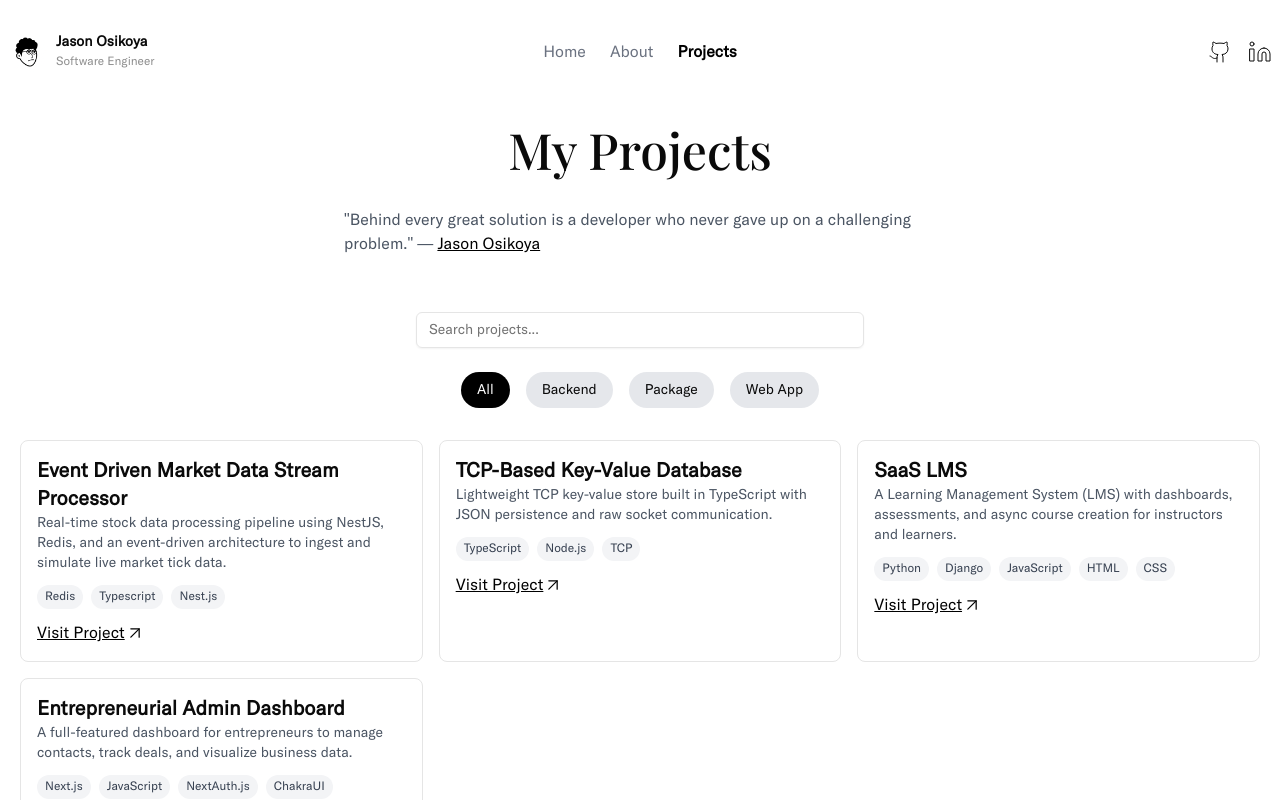
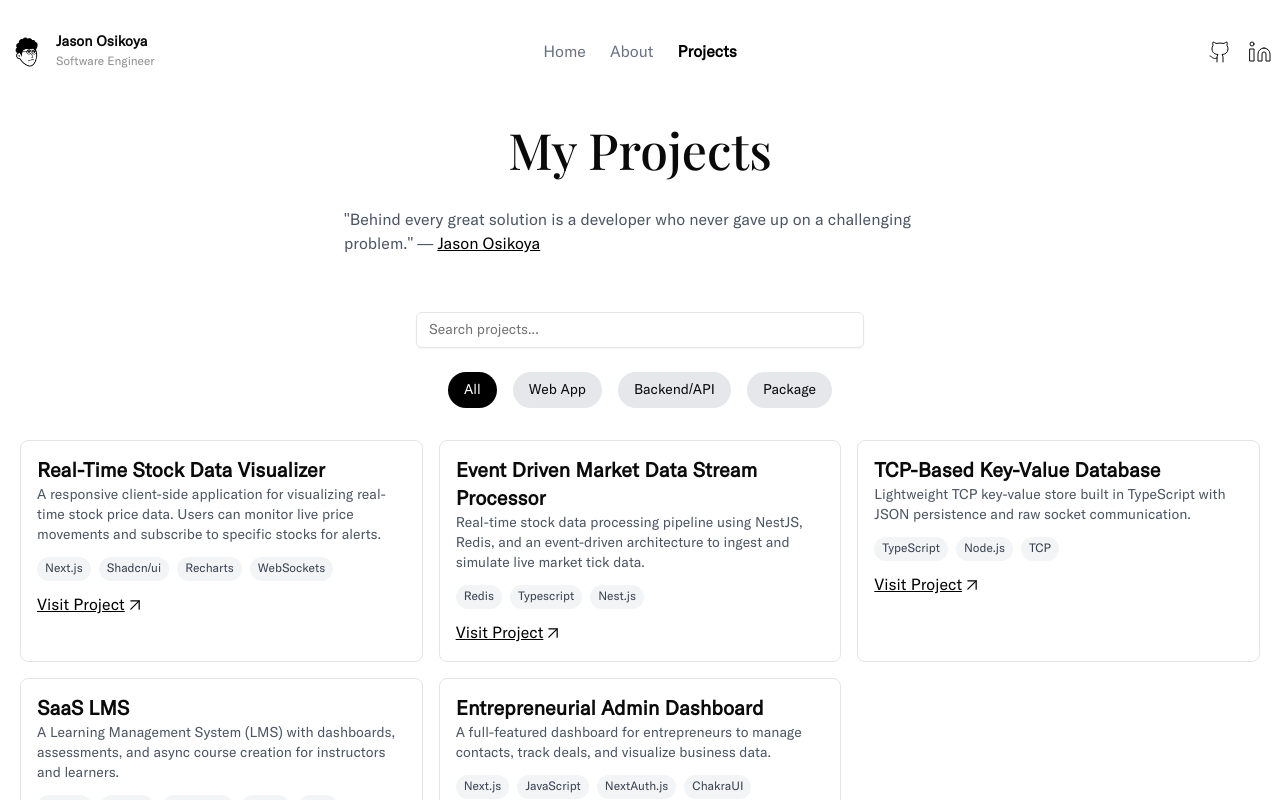
Before and after one commit to jasonnawa/osikoya-jason-portfolio, a Next.js app: page /projects in a window 1280 px wide. Shown: the top 800 px of the page. Built offline with nearby package versions, Linux system fonts and the light colour scheme.

Commit message:
~feat: update projects

```diff
--- a/app/page.tsx
+++ b/app/page.tsx
@@ -44,6 +44,9 @@ const Home = () => {
             I build Scalable Backend Systems, Engaging User Interfaces,
             AI Assistants & Open source packages. Creator of{" "}
             <span className="flex items-center gap-x-3 flex-wrap">
+              <ColoredLink href="https://market-data-stream-client.vercel.app">
+                Real-Time Stock Data Visualizer
+              </ColoredLink>
               <ColoredLink href="https://github.com/jasonnawa/Event-Driven-Market-Data-Stream-Processor">
                 Market Data Stream Processor
               </ColoredLink>
--- a/app/projects/page.tsx
+++ b/app/projects/page.tsx
@@ -19,8 +19,15 @@ const Projects = () => {
 
   const projects = [
     {
+      name: 'Real-Time Stock Data Visualizer',
+      tag:'Web App',
+      description: 'A responsive client-side application for visualizing real-time stock price data. Users can monitor live price movements and subscribe to specific stocks for alerts.',
+      languages: ['Next.js', 'Shadcn/ui', 'Recharts', 'WebSockets'],
+      url: 'https://market-data-stream-client.vercel.app'
+    },
+    {
       name: "Event Driven Market Data Stream Processor",
-      tag: "Backend",
+      tag: "Backend/API",
       description:
         "Real-time stock data processing pipeline using NestJS, Redis, and an event-driven architecture to ingest and simulate live market tick data.",
       languages: ["Redis", "Typescript", "Nest.js"],
```
Also changed, not shown: 1 other file (tests, documents, lock files or other folders).
